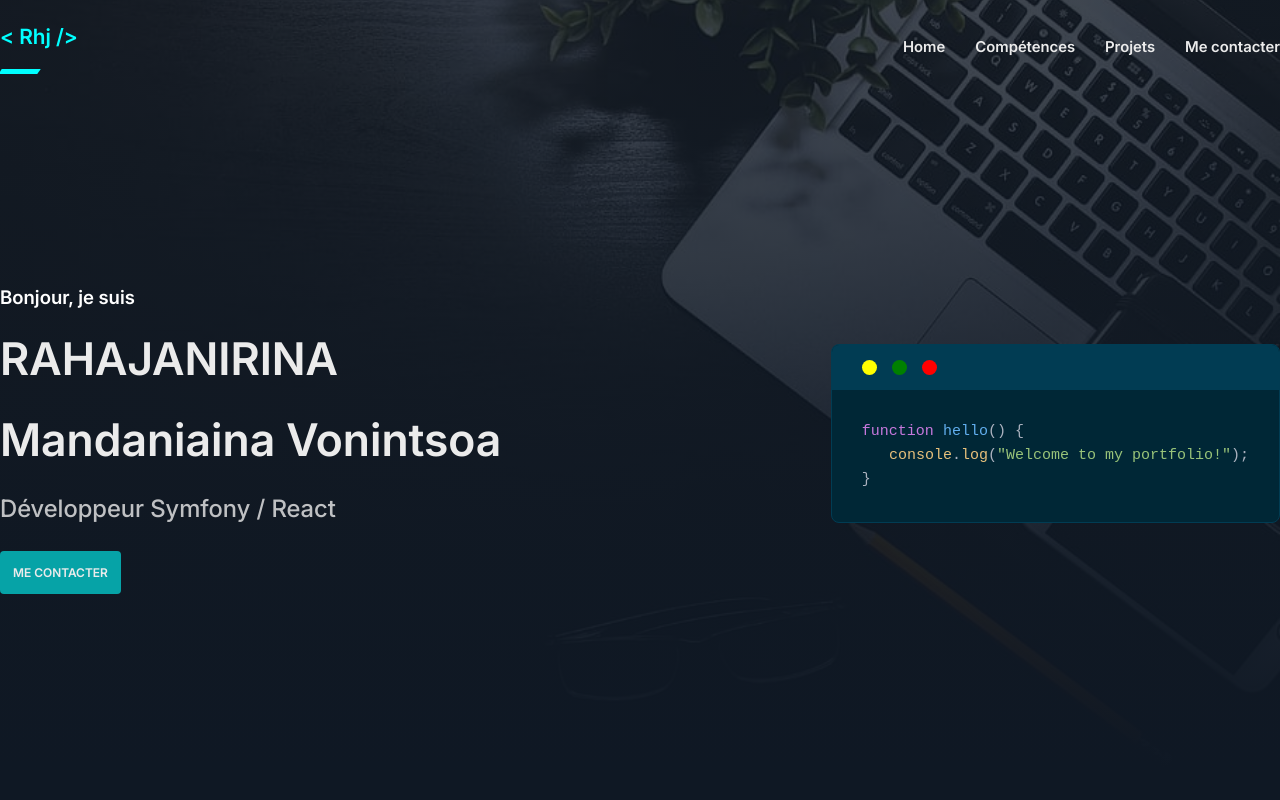
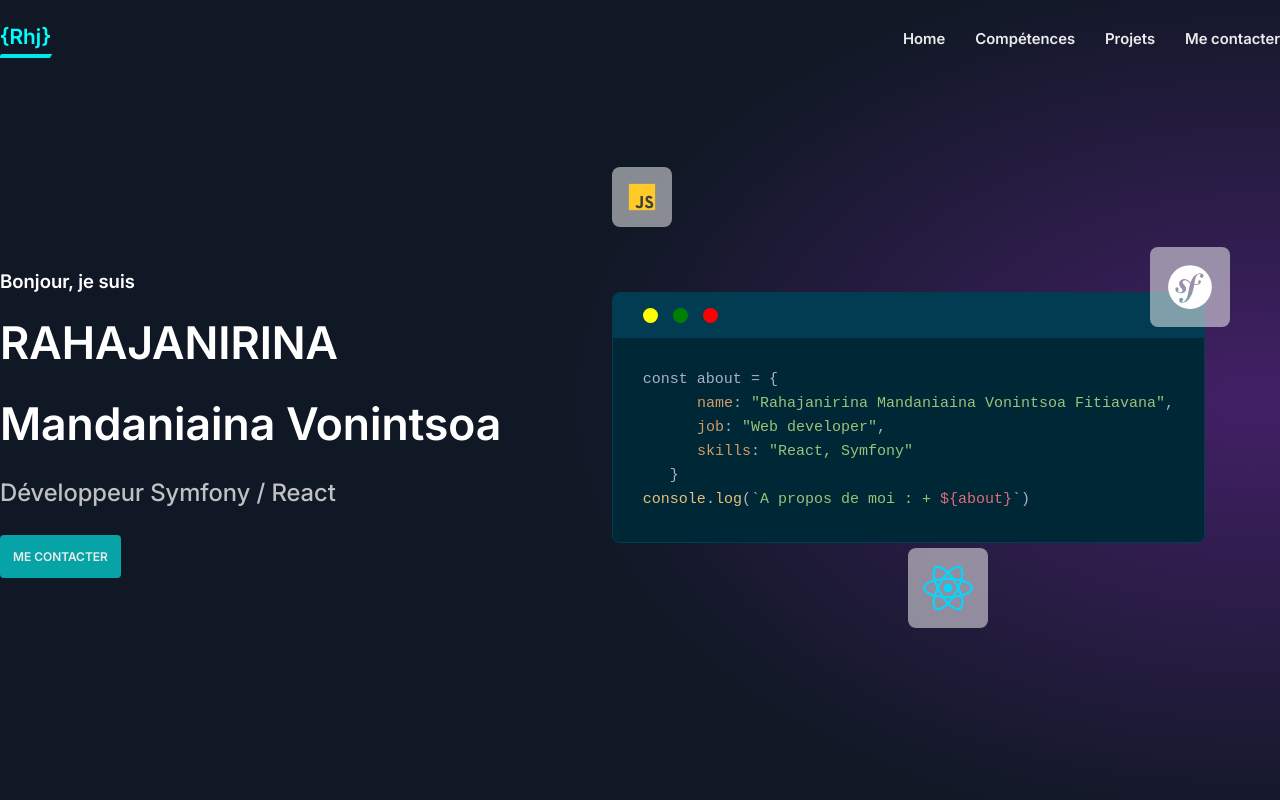
Before and after one commit to manda07tsou/portfolio, a React (Vite) app: page / in a window 1280 px wide. Shown: the top 800 px of the page. Built offline with nearby package versions, Linux system fonts and the light colour scheme.

Commit message:
style bannière

```diff
--- a/src/App.scss
+++ b/src/App.scss
@@ -45,10 +45,13 @@ body{
   font-family: "Inter", sans-serif;
   font-weight: 500;
   font-size: 15px;
-  background-color: rgb(var(--bg));
   color: rgb(var(--color));
   line-height: 1.6;
   width: 100%;
   min-height: 100vh;
   position: relative;
+  background:
+    radial-gradient(ellipse 700px 450px at 1250px 400px, rgb(187 51 255/.3), transparent),
+    // radial-gradient(ellipse 500px 500px at 300px 1400px, rgb(213 128 255/.4), transparent),
+    rgb(var(--bg));
 }
--- a/src/assets/styles/_header.scss
+++ b/src/assets/styles/_header.scss
@@ -1,23 +1,23 @@
 @use "./utils";
 
 .header__container{
-   background: linear-gradient(rgb(var(--bg) / .8) 10%, rgb(var(--bg)));
+   // background: linear-gradient(rgb(var(--bg) / .8) 10%, rgb(var(--bg)));
    position: relative;
    overflow: hidden;
 
-   &::after{
-      position: absolute;
-      left: 0;
-      top:0;
-      z-index: -1;
-      display: block;
-      content: "";
-      background-image: url("/images/backgrounds/banniere.jpg");
-      background-size: cover;
-      background-position: right;
-      width: 100%;
-      height: 100%;
-   }
+   // &::after{
+   //    position: absolute;
+   //    left: 0;
+   //    top:0;
+   //    z-index: -1;
+   //    display: block;
+   //    content: "";
+   //    background-image: url("/images/backgrounds/banniere.jpg");
+   //    background-size: cover;
+   //    background-position: right;
+   //    width: 100%;
+   //    height: 100%;
+   // }
 }
 
 .header{
@@ -33,7 +33,15 @@
    font-weight: 600;
    transform:skew(180deg 90deg);
    color: rgb(var(--primary));
-   @extend .text-underlined;
+
+   &::after{
+      display: block;
+      content: "";
+      width: 100%;
+      height: 4px;
+      background-color: rgb(var(--primary)/.9);
+      transform: skew(-35deg);
+   }
 }
 
 .header__nav{
@@ -77,6 +85,7 @@
    font-size: 3em;
    font-weight: 600;
    line-height: 1.8em!important;
+   color: #fff;
 }
 
 .hero__subtitle{
@@ -97,7 +106,59 @@
    background-color:transparent;
 }
 
+.code__highlight{
+   position: relative;
+   padding: 5em;
 
+   .hero__icon{
+      position: absolute;
+      background-color: rgb(255 255 255/.5);
+      width: 60px;
+      height: 60px;
+      padding: 1em;
+      border-radius: 8px;
+      transition: .3s ease-in-out;
+
+
+      .icon{
+         width: 100%;
+         height: 100%;
+      }
+   }
+
+   .hero__icon-1{
+      top: 30px;
+      right: 50px;
+      width: 80px;
+      height: 80px;
+   }
+
+   .hero__icon-2{
+      bottom: -10px;
+      left: 50%;
+            width: 80px;
+      height: 80px;
+   }
+
+   .hero__icon-3{
+      top: -50px;
+
+   }
+
+   &:hover{
+      .hero__icon-1{
+         transform: translateX(15px);
+      }
+
+      .hero__icon-2{
+         transform: translateY(15px);
+      }
+
+      .hero__icon-3{
+         transform: translateX(-15px);
+      }
+   }
+}
 
 @media (max-width: 1140px){
    .header{
--- a/src/assets/styles/_skills.scss
+++ b/src/assets/styles/_skills.scss
@@ -5,12 +5,14 @@
    row-gap: 60px;
 }
 
+
 .skill__card-body{
    display: grid;
    grid-template-columns: 1fr 1fr;
    gap: 2em;
    margin-top: 2em;
 }
+
 .skill__item{
    display: flex;
    align-items: center;
--- a/src/templates/Contacts.tsx
+++ b/src/templates/Contacts.tsx
@@ -92,7 +92,7 @@ export function ContactItemCard({
             <Icon name={icon}/>
          </div>
          <div>
-            <div className="contact__item-title">{title}</div>
+            <div className="contact__item-title text-800">{title}</div>
             <div className="contact__item-info">{children}</div>
          </div>
       </div>
--- a/src/templates/Header.tsx
+++ b/src/templates/Header.tsx
@@ -22,7 +22,8 @@ export function Header(){
    return (
       <div className="header__container">
          <header className={`header`}>
-            <a href="#home" className="logo">&lt; Rhj /&gt;</a>
+            {/* <a href="#home" className="logo">&lt; Rhj /&gt;</a> */}
+            <a href="#home" className="logo">&#123;Rhj&#125;</a>
             <div className="sidebar">
                <div className="mobil__sidebar">
                   <div className="logo">Rhj</div>
--- a/src/templates/Hero.tsx
+++ b/src/templates/Hero.tsx
@@ -4,6 +4,7 @@ import { Card } from "../components/Card/Card"
 import { useEffect, useRef } from "react"
 import hljs from 'highlight.js';
 import 'highlight.js/styles/atom-one-dark.css';
+import { Icon } from "../components/icons/icon";
 
 export function Hero(){
    const {ref, inView}= useInView(observerOptions)
@@ -27,16 +28,30 @@ export function Hero(){
                <div className={`fade ${observerClass}`} ref={ref}  style={{transitionDelay: ".1s"}}> Mandaniaina<span className="text"> Vonintsoa</span></div>
             </div>
             <div className={`hero__subtitle fade text-800 ${observerClass}`} style={{transitionDelay: ".2s"}}>Développeur Symfony / React</div>
-            <a href="#contacts" className="btn btn-primary mt-3">Me contacter</a>
+            <a href="#contacts" className="btn btn-primary btn-test mt-3">Me contacter</a>
          {/* </Card> */}
       </div>
       <div className="code__highlight">
+         <div className="hero__icon hero__icon-1">
+            <Icon name="icon-symfony"></Icon>
+         </div>
+         <div className="hero__icon hero__icon-2">
+            <Icon name="icon-react"></Icon>
+         </div>
+         <div className="hero__icon hero__icon-3">
+            <Icon name="icon-javascript"></Icon>
+         </div>
          <Card>
             <pre>
                <code ref={codeRef}>
-            {`function hello() {
-   console.log("Welcome to my portfolio!");
-}`}
+
+            {`const about = {
+      name: "Rahajanirina Mandaniaina Vonintsoa Fitiavana",
+      job: "Web developer",
+      skills: "React, Symfony"
+   }
+console.log(\`A propos de moi : + \${about}\`)
+`}
                </code>
             </pre>
          </Card>
--- a/src/templates/Skills.tsx
+++ b/src/templates/Skills.tsx
@@ -13,6 +13,8 @@ export function Skills(){
    const observerClass = inView ? "in":""
 
    return <section className="section skills" id="skills">
+      <div className="test"></div>
+
       <div className="section__header observe">
          <div className="section__subtitle" style={{fontSize: "1.2em"}}>Frameworks & langages</div>
          <div className={`section__title fade ${observerClass}`} ref={ref}>Mes compétences</div>
```
